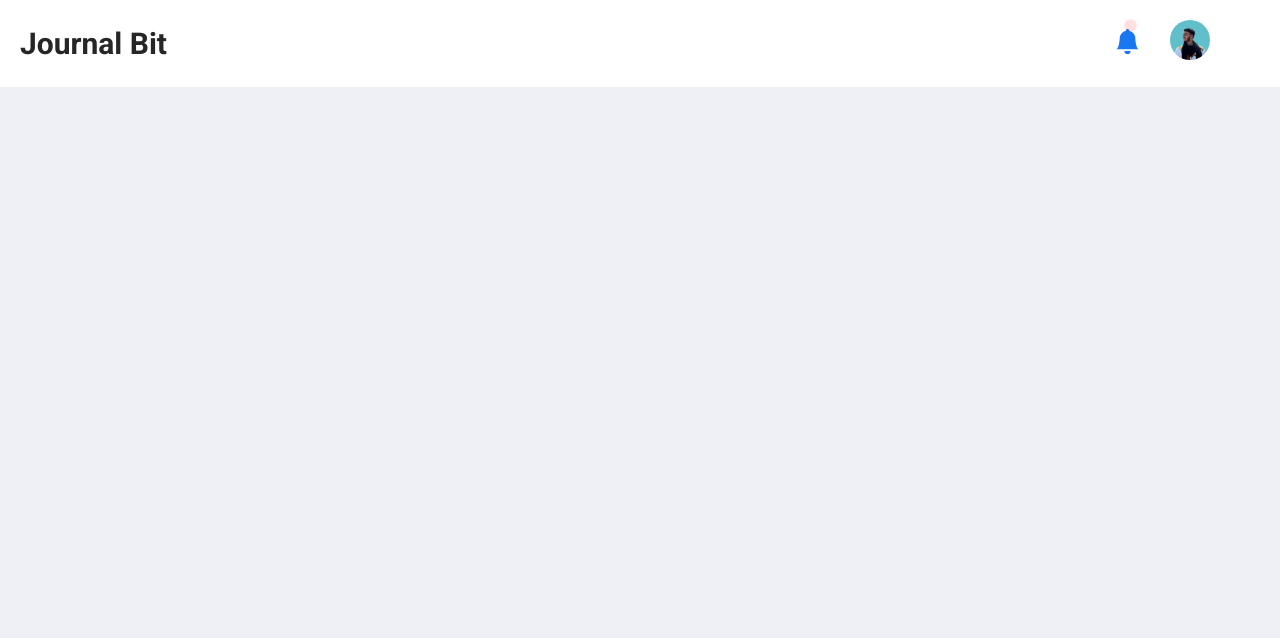
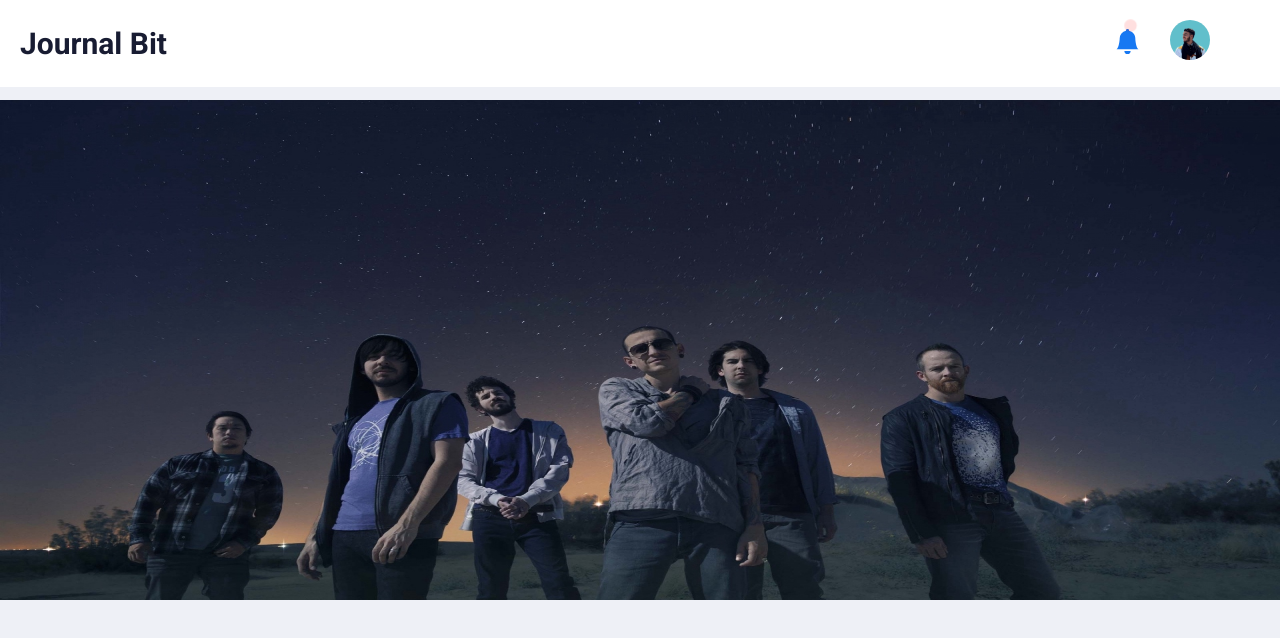
Before and after one commit to killcodeX/journalbit, a React (Create React App) app in the folder client/: page /profile in a window 1280 px wide. Shown: the top 638 px of the page. Built offline with nearby package versions, Linux system fonts and the light colour scheme.

Commit message:
header fixed

```diff
--- a/client/src/App.js
+++ b/client/src/App.js
@@ -5,6 +5,7 @@ import Home from "./container/Home";
 import Header from './components/header';
 import Login from './container/Auth/login';
 import Register from './container/Auth/register';
+import Profile from './container/Profile'
 
 function App() {
   const location = useLocation();
@@ -12,9 +13,10 @@ function App() {
     <>
       {location.pathname !== "/login" && location.pathname !== "/register"? <Header />:null}
       <Switch>
-        <Route exact path="/" exact component={Home} />
-        <Route exact path="/login" exact component={Login} />
-        <Route exact path="/register" exact component={Register} />
+        <Route exact path="/" component={Home} />
+        <Route exact path="/profile" component={Profile} />
+        <Route exact path="/login" component={Login} />
+        <Route exact path="/register" component={Register} />
       </Switch>
     </>
   )
--- a/client/src/components/header/index.js
+++ b/client/src/components/header/index.js
@@ -2,6 +2,7 @@ import React from "react";
 import { BsFillBellFill } from "react-icons/bs";
 import { AiOutlineUser, AiOutlineArrowRight } from "react-icons/ai";
 import { Menu, Dropdown } from "antd";
+import { Link } from "react-router-dom";
 import {
   HeaderWrapper,
   LogoWrapper,
@@ -14,7 +15,9 @@ import {
 export default function Header() {
   return (
     <HeaderWrapper>
-      <LogoWrapper>Journal Bit</LogoWrapper>
+      <LogoWrapper>
+        <Link to="/" style={{textDecoration: 'none', color:'#181C32'}}>Journal Bit</Link>
+      </LogoWrapper>
       <InfoWrapper>
         <NotificationWrapper>
           <BsFillBellFill />
@@ -36,9 +39,11 @@ export default function Header() {
 const menu = (
   <Menu>
     <Menu.Item icon={<AiOutlineUser />}>
-      Profile
+      <Link to="/profile">Profile</Link>
     </Menu.Item>
     <Menu.Divider />
-    <Menu.Item icon={<AiOutlineArrowRight />} danger>LogOut</Menu.Item>
+    <Menu.Item icon={<AiOutlineArrowRight />} danger>
+      <Link to="/login">LogOut</Link>
+    </Menu.Item>
   </Menu>
 );
--- a/client/src/components/header/style.js
+++ b/client/src/components/header/style.js
@@ -6,16 +6,17 @@ export const HeaderWrapper = styled.nav`
   min-height: 30px;
   display: flex;
   justify-content: space-between;
-  position:fixed;
-  width:100%;
-  top:0;
-  z-index:1;
+  position: fixed;
+  width: 100%;
+  top: 0;
+  z-index: 1;
 `;
 
 export const LogoWrapper = styled.div`
   font-family: "Roboto", sans-serif;
   font-weight: bold;
   font-size: 30px;
+  color:#181C32;
 `;
 
 export const InfoWrapper = styled.div`
@@ -26,7 +27,7 @@ export const InfoWrapper = styled.div`
 
 export const NotificationWrapper = styled.div`
   padding-right: 30px;
-  color: #1778F2;
+  color: #1778f2;
   font-size: 25px;
   position: relative;
 `;
--- /dev/null
+++ b/client/src/container/Profile/index.js
@@ -0,0 +1,12 @@
+import React from 'react';
+import { ProfileWrapper, BannerWrapper, ImageBanner } from './style';
+
+export default function Profile() {
+    return (
+        <ProfileWrapper>
+            <BannerWrapper>
+                <ImageBanner src={process.env.PUBLIC_URL + "/assets/banner.jpg"} alt='banner' />
+            </BannerWrapper>
+        </ProfileWrapper>
+    )
+}
--- /dev/null
+++ b/client/src/container/Profile/style.js
@@ -0,0 +1,25 @@
+import styled from "styled-components";
+
+export const ProfileWrapper = styled.div`
+  margin-top: 100px;
+`;
+
+export const BannerWrapper = styled.div`
+  width: 100%;
+  position: relative;
+  padding-top: 0%;
+  margin: 0;
+  overflow: hidden;
+  display: flex;
+  justify-items: center;
+  justify-content: center;
+  align-items: center;
+`;
+
+export const ImageBanner = styled.img`
+  width: 100%;
+  height: 500px;
+  background-position: center;
+  background-repeat: no-repeat;
+  background-size: cover;
+`;
```
Also changed, not shown: client/public/assets/banner.jpg (added).
